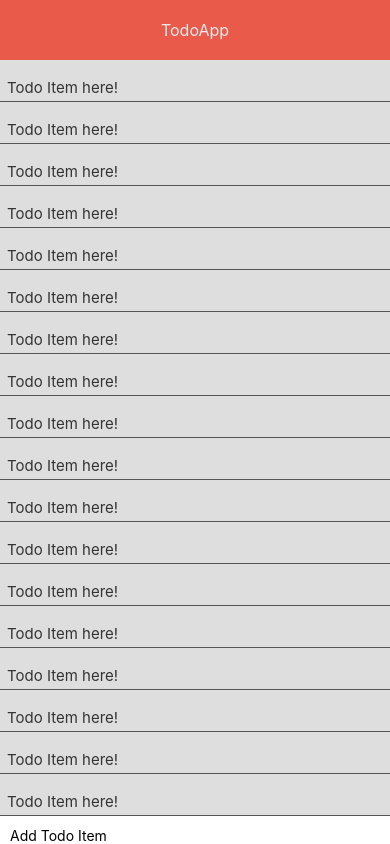
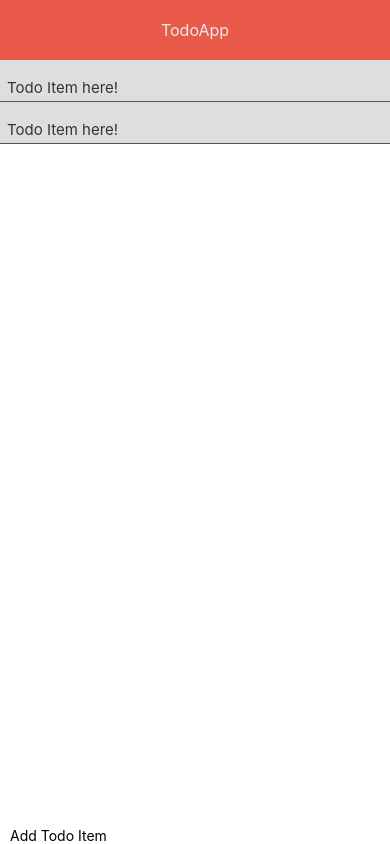
Before and after one commit to yasir-ashlar/todoapp-react-native, a React Native app: screen / in a window 390 px wide. Built offline with nearby package versions, Linux system fonts and the light colour scheme.

Commit message:
Add firebase firestore deps

```diff
--- a/App.js
+++ b/App.js
@@ -25,7 +25,7 @@ export default class App extends React.Component {
         </View>
         <View style={styles.body}>
           <FlatList
-          data={[{key: 'Todo Item here!'}, {key: 'Todo Item here!'},{key: 'Todo Item here!'}, {key: 'Todo Item here!'},{key: 'Todo Item here!'}, {key: 'Todo Item here!'},{key: 'Todo Item here!'}, {key: 'Todo Item here!'},{key: 'Todo Item here!'}, {key: 'Todo Item here!'},{key: 'Todo Item here!'}, {key: 'Todo Item here!'},{key: 'Todo Item here!'}, {key: 'Todo Item here!'},{key: 'Todo Item here!'}, {key: 'Todo Item here!'},{key: 'Todo Item here!'}, {key: 'Todo Item here!'},]}
+          data={[{key: 'Todo Item here!'}, {key: 'Todo Item here!'}]}
           renderItem={({item}) => <Text style={styles.note}>{item.key}</Text>}
         />
         </View>
```
Also changed, not shown: 7 other files (tests, documents, lock files or other folders).
